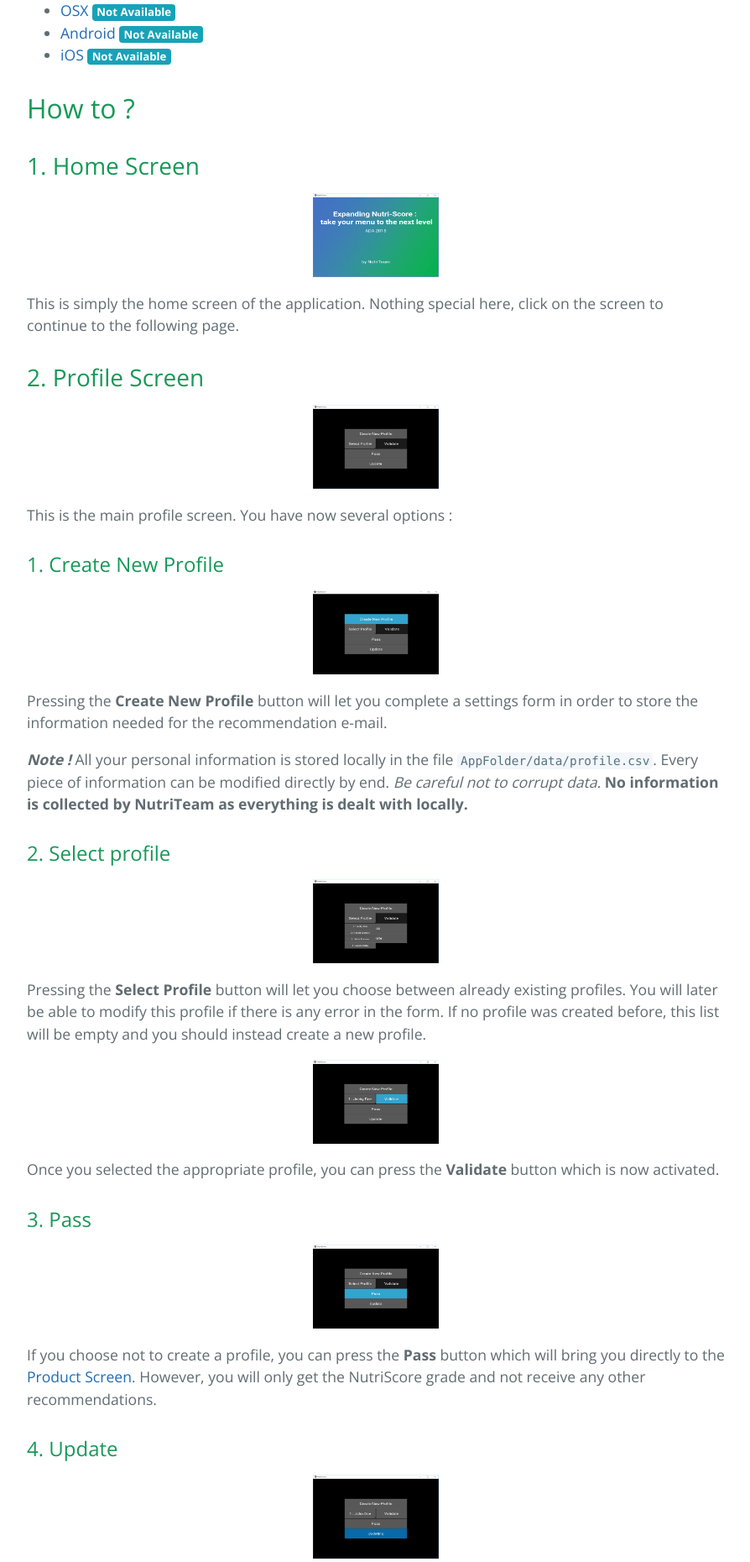
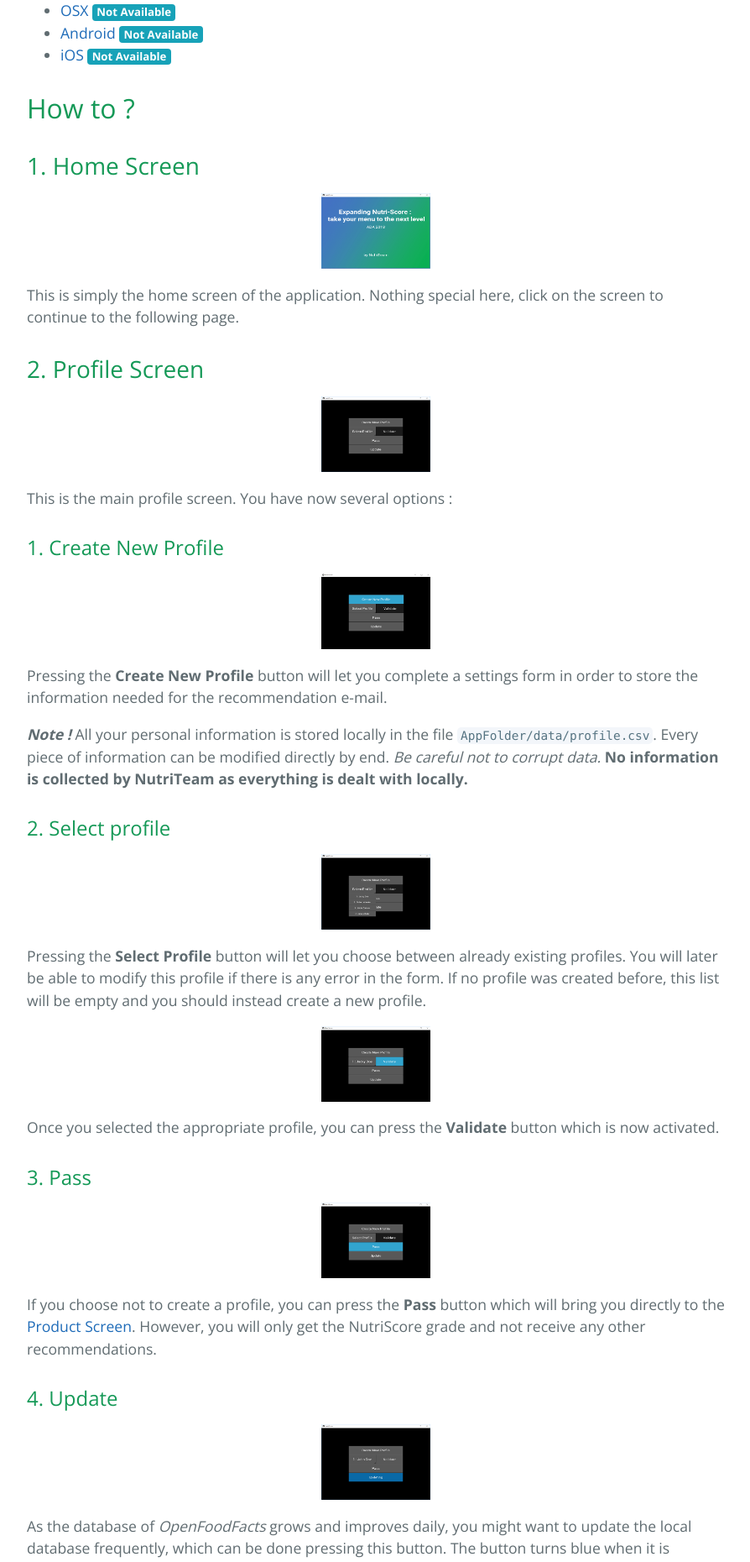
Before and after one commit to NutriTeam/Nutri_Score, a Jekyll site: the page built from app.md, in a window 1280 px wide. Shown: the part 1032-2892 px from the top of the page at 84% size, without its empty margins (192-1086 px from the left). Built offline with Jekyll 4.4.1, drawn with Linux system fonts in a browser that asks for light colours.

Commit message:
Update style.scss

```diff
--- a/assets/css/style.scss
+++ b/assets/css/style.scss
@@ -4,6 +4,6 @@
 @import 'jekyll-theme-cayman';
 
 .img_app {
-  height: 100px;
-  width: 150px;
+  height: 90px;
+  width: 130px;
 }
```
